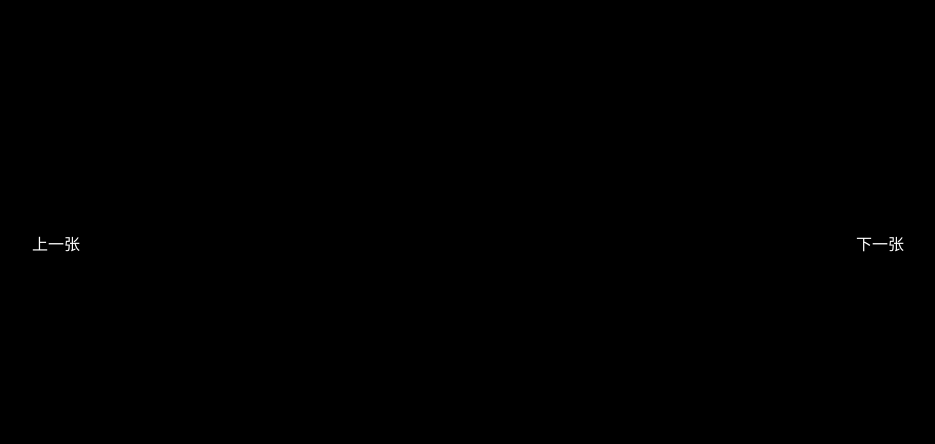
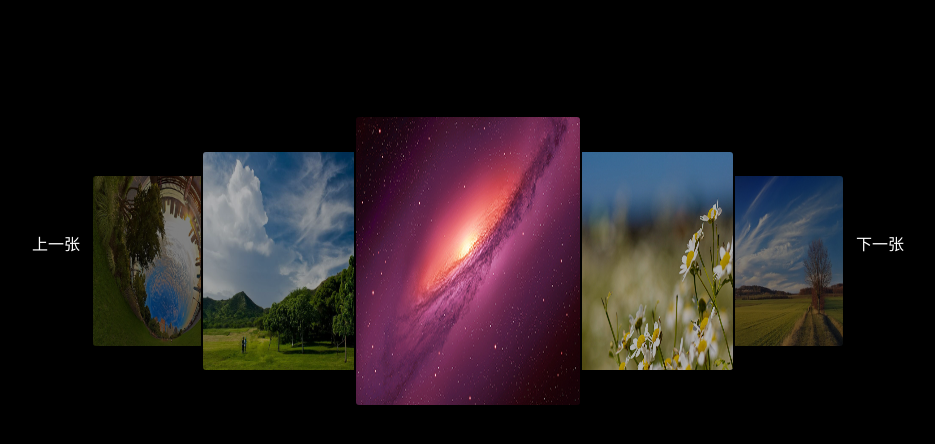
Before and after one commit to simplew11/simplew11.github.io, a plain HTML site: page 轮播图02/index.html in a window 1280 px wide. Shown: the whole page, without its empty margins (172-1107 px from the left). Drawn offline with Linux system fonts and the light colour scheme.

Commit message:
第二次提交 轮播图的基本功能实现 但是不能当成插件使用

```diff
--- a/轮播图02/js/index.js
+++ b/轮播图02/js/index.js
@@ -0,0 +1,84 @@
+//利用 像之前跑马灯的例子 将最后一个元素到最前面 获将第一个元素移动到最后一个元素位置
+//规定好下每一张的图片的位置 注意不要把state 拼写成了系统保留字符status
+//将7张图片当成对象 写出{键:值}形式用一个数组保存  其中有属性z-inde width height top left opacity
+//位置计算如下
+//最外的box     width：754px   height:292px
+//中间图4       width：224px   height:288px( box的高度减去下上下边框 就是 292-2*2=288)  top：0px   left:263px(（754-224-2*2）/2=263 （box的宽度-图4自己的宽度-左右边框的宽度）/2)
+//图3           width：170px   height:218px   top:(292-4-218)/2=35                                 left:110px 大概的 [ 263-170=93（与图4有重叠的地方应该定于93）    ]
+//图2（贴边框） width：130px   height:170px   top:（292-4-170）/2=59                               left:0px
+//图1           width：120px   height:150px   top:（292-4-150）/2=69                               left:134px  （看不到了只要位于左边部分）
+
+
+var states=[
+	{ZIndex:1, width:120,height:150,top:69,left:134,ZOpacity:0.2},
+	{ZIndex:2, width:130,height:170,top:59,left:0,ZOpacity:0.5},
+	{ZIndex:3, width:170,height:218,top:35,left:110,ZOpacity:0.7},
+	{ZIndex:4, width:224,height:288,top:0,left:263,ZOpacity:1},
+	{ZIndex:3, width:170,height:218,top:35,left:470,ZOpacity:0.7},
+	{ZIndex:2, width:130,height:170,top:59,left:620,ZOpacity:0.5},
+	{ZIndex:1, width:120,height:150,top:69,left:500,ZOpacity:0.2}
+	]
+        // ZIndex ZOpacity 如果没有这么设置会发现后面的两张图后还会看到 ，这样不会切换图片透明度和切换后图片透明度不会干扰
+	//.find ()通过一个选择器 ，jQuery对象，或元素过滤 得到当前匹配的元素集合中的每个元素的后代
+	var lis=$('#box li');
+	//move()  让li从正中间展开
+      	function move(){
+ 				lis.each(function(index,ele){
+ 					var state=states[index];
+ 					//$(ele).css(states);
+ 					//$(ele).animate(state,1000) 有两张图会在右边部分
+ 					//$(ele).css('z-index',state.zIndex).animate(state,1000)
+					$(ele).css('z-index',state.ZIndex).finish().animate(state,1000).find('img').css('opacity',state.ZOpacity)
+ 				})
+ 			}
+
+ 	move()
+ 	//下一张 next()
+	function next(){
+		//原理 //pop() 方法用于删除并返回数组的最后一个元素会返回一个对象 unshift() 方法可向数组的开头添加一个或更多元素，并返回新的长度。
+		//将删除掉数组的最后一个元素 pop （） 返回一个对象    将该元素 在插入到数组第一个位置unshift
+		states.unshift(states.pop())
+		//等价于
+		/*var obj=state.pop;
+ 		states.unshift(obj)*/
+ 		move()
+	}
+	//上一张      原理把数组的第一张删掉 返回一个对象就是它  在把放在数组的最后一个位置
+	function pre(){
+		//把第一张元素shift() 方法用于把数组的第一个元素从其中删除，并返回第一个元素的值。
+		states.push(states.shift())
+		move()
+	}
+	$('.prev').click(function(){
+		pre()
+	})
+	$('.next').click(function(){
+		next()
+	})
+	//自动播放
+	var interval=null;
+	function autoplay(){
+		interval=setInterval(
+			function(){
+				next();
+			}
+			,2000)
+	}
+	autoplay()
+	//鼠标移动到某个图片 停止动画
+	$('#box ul li').hover(function(){
+		clearInterval(interval)
+	},
+	function(){
+		autoplay()
+	}
+)
+
+  //到目前为止实现 了但是不可以当作 插件使用
+  	//插件中最好不要使用id 原因 ：插件最好是能被重复使用的  在同一个页面中可能多次使用  造成冲突
+	////2.变量命名和方法名：states interval move(),next() 用户在使用时候这个插件时候 可以还会引入
+	////自己创建 js 文件 ，也有这样命名 就会冲突
+	////3 标签class的值的问题 prev next 。这些class太大众化  谁写了都命名prev next
+	////css命名太普通
+	////4.插件文件名命名问题 index.js index.css 命名大众化，如 修改为jqery.ZYSlide
+	////5.这个里面数据是固定的，如何数据灵活形
```
Also changed, not shown: 轮播图02/index.html (+2 -1 lines).
